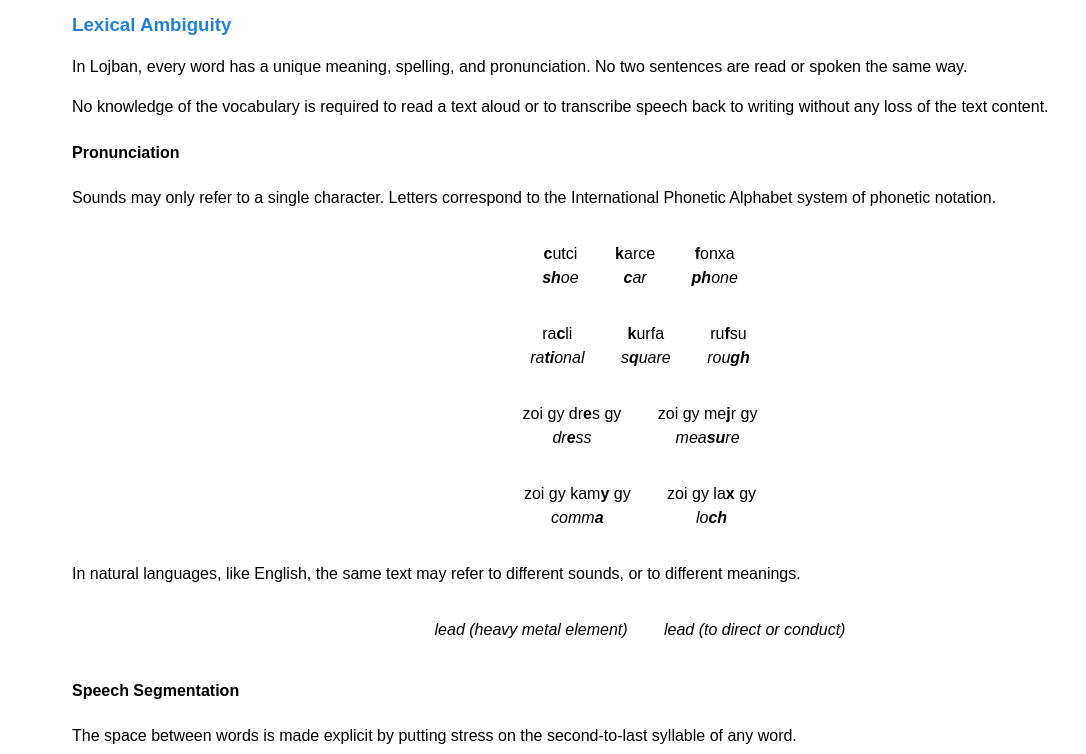
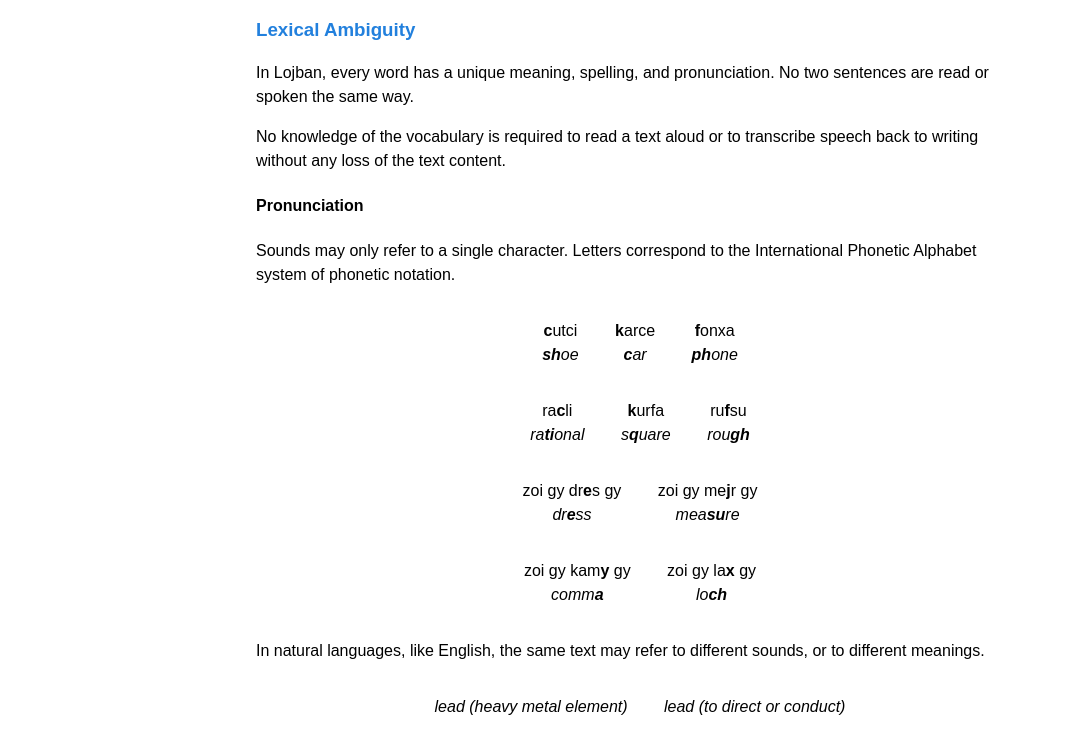
Before and after one commit to russelleh/lojbo, a plain HTML site: page index.html in a window 1280 px wide. Shown: the part 226-980 px from the top of the page, without its empty margins (0-1086 px from the left). Drawn offline with nearby package versions, Linux system fonts and the light colour scheme; files that its build step writes are made by us from their sources.

Commit message:
Center page

```diff
--- a/index.sass
+++ b/index.sass
@@ -17,8 +17,13 @@
   color:        #dd3322
 
 main
-  line-height:  1.5em
-  margin:       4em
+  max-width:      48em
+  margin:         auto
+  padding-left:   4em
+  padding-right:  4em
+  padding-top:    2em
+  padding-bottom: 2em
+  line-height:    1.5em
 
 h1
   line-height: initial
```
